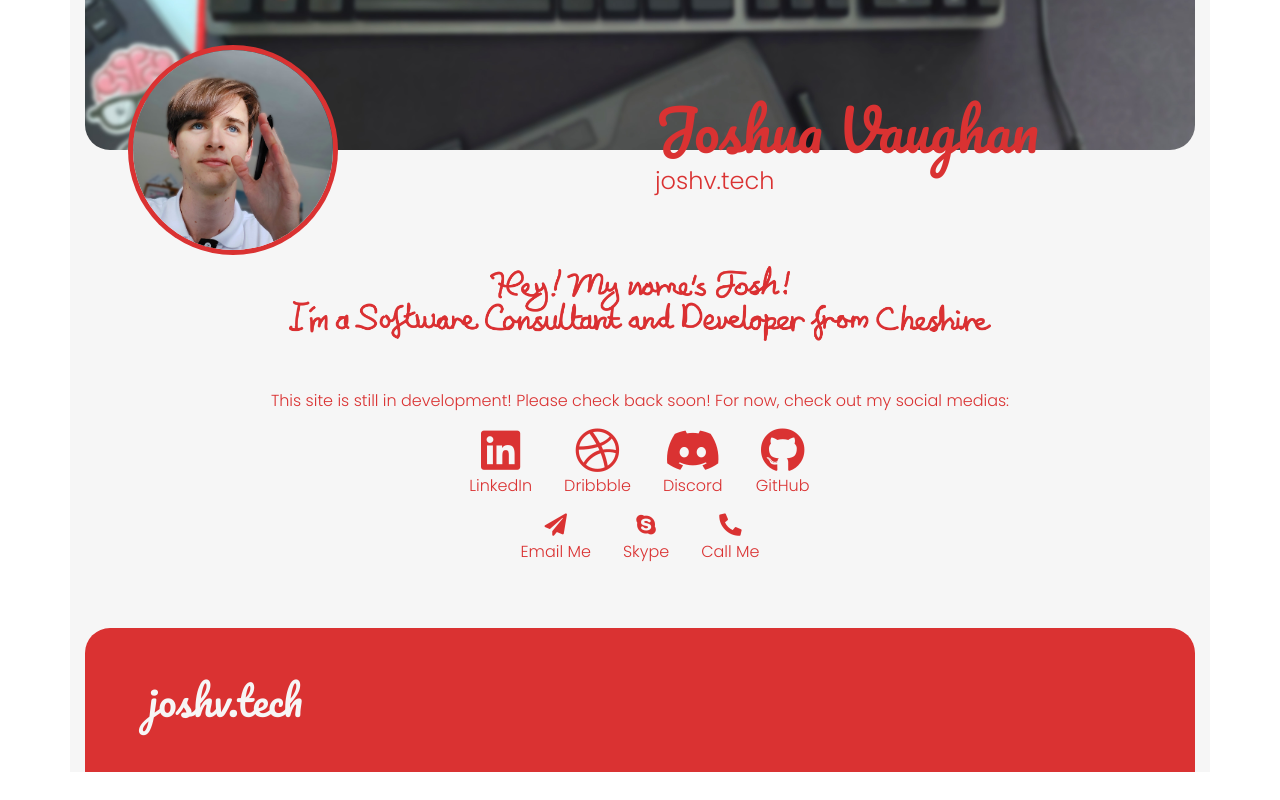
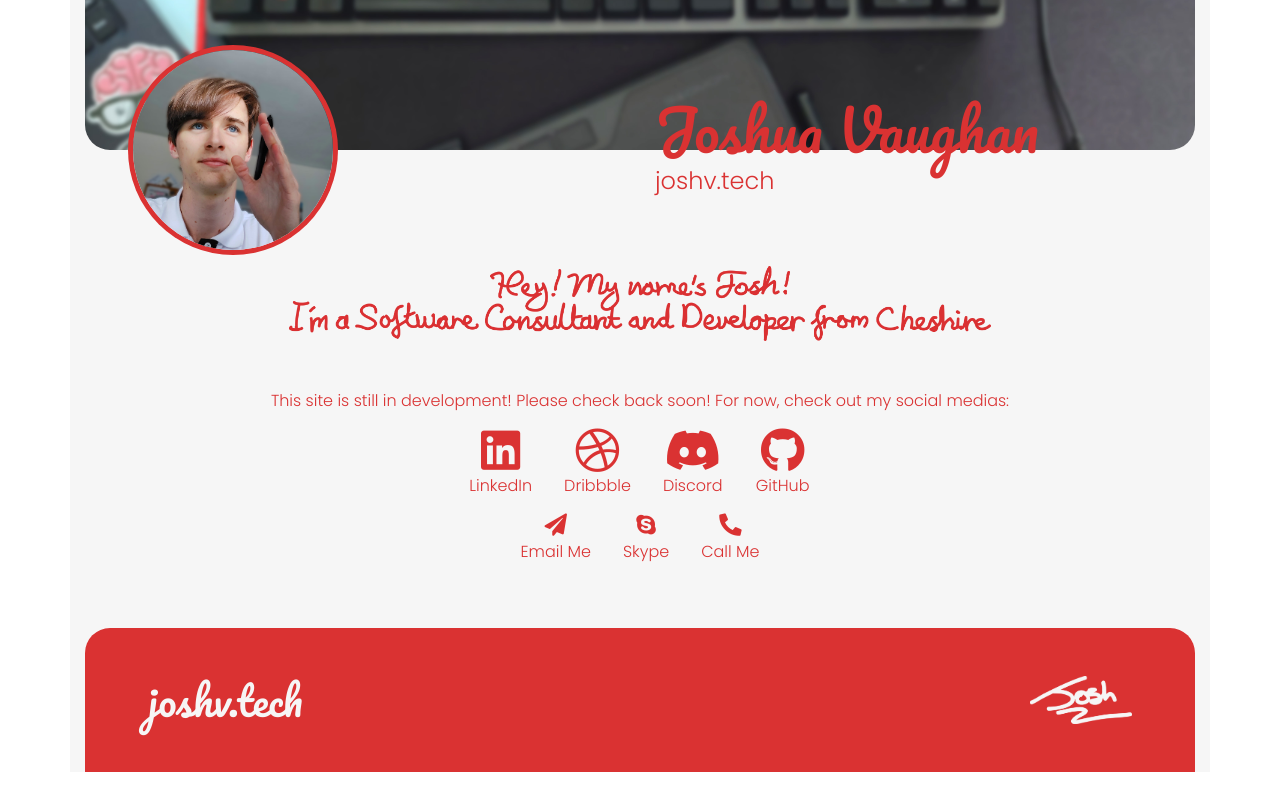
Before and after one commit to Bappy0X/joshv.tech, a React (Create React App) app: page / in a window 1280 px wide. Built offline with nearby package versions, Linux system fonts and the light colour scheme.

Commit message:
Light ver

```diff
--- a/public/index.html
+++ b/public/index.html
@@ -2,19 +2,20 @@
 <html lang="en">
   	<head>
 		<meta charset="utf-8" />
+		<meta name="viewport" content="width=device-width, initial-scale=1" />
+
+		<meta property="og:type" content="website" />
+		<!--<meta property="og:url" content="https://bappy0x.tk/" />
+		<meta property="og:image" content="public/img/logo_red.jpg" />-->
+		<meta property="og:description" content="Hey! My name's Josh! I'm a Software Consultant and Developer from Cheshire" />
+		<meta name="theme-color" content="#da3232" />
+
+		<title>Home &bull; joshv.tech</title>
+
 		<link rel="icon" href="%PUBLIC_URL%/favicon.ico" />
-    <meta name="viewport" content="width=device-width, initial-scale=1" />
-    <meta name="theme-color" content="#000000" />
-    <meta name="description" content="Web site created using create-react-app" />
 		<link rel="apple-touch-icon" href="%PUBLIC_URL%/logo192.png" />
 
-    <!--
-      manifest.json provides metadata used when your web app is installed on a
-      user's mobile device or desktop. See https://developers.google.com/web/fundamentals/web-app-manifest/
-    -->
 		<link rel="manifest" href="%PUBLIC_URL%/manifest.json" />
-
-    <title>Home &bull; joshv.tech</title>
 
 		<link rel="stylesheet" href="https://bootswatch.com/4/lumen/bootstrap.min.css">
 		<link rel="stylesheet" href="https://cdnjs.cloudflare.com/ajax/libs/font-awesome/5.13.0/css/all.min.css" integrity="sha256-h20CPZ0QyXlBuAw7A+KluUYx/3pK+c7lYEpqLTlxjYQ=" crossorigin="anonymous" />
@@ -26,17 +27,9 @@
   	</head>
 	<body>
 		<noscript>JavaScript is required to run this app.</noscript>
+
 		<div id="content"></div>
-    <!--
-      This HTML file is a template.
-      If you open it directly in the browser, you will see an empty page.
 
-      You can add webfonts, meta tags, or analytics to this file.
-      The build step will place the bundled scripts into the <body> tag.
-
-      To begin the development, run `npm start` or `yarn start`.
-      To create a production bundle, use `npm run build` or `yarn build`.
-    -->
 		<script>
 			$(function () {
 				$("[data-toggle=\"tooltip\"]").tooltip()
--- a/public/style.css
+++ b/public/style.css
@@ -2,6 +2,7 @@
 
 :root {
     --my-red: #da3232;
+    --my-red-dark: #C11919;
     --off-white: #f6f6f6;
 }
 
@@ -15,6 +16,9 @@ body {
 .primary {
     color: var(--my-red) !important;
 }
+a.primary:hover  {
+    color: var(--my-red-dark) !important;
+}
 .secondary {
     color: var(--off-white) !important;
 }
--- a/src/App.js
+++ b/src/App.js
@@ -7,6 +7,7 @@ import Image from "react-bootstrap/Image"
 import icon from "./img/Icon.jpg"
 import banner from "./img/Banner.jpg"
 import handwriting from "./img/Handwriting.png"
+import signature from "./img/Signature.png"
 
 function SocialMediaIcon({ type="fab", name, url, size=2.8, title }) {
 	return (
@@ -84,11 +85,12 @@ export default function App() {
 					</ul>
 				</div>
 
-				<Row className="py-5 mx-0" style={{backgroundColor: "var(--my-red)", borderRadius: "25px 25px 0 0"}}>
+				<Row nogutters className="mx-0 p-5" style={{backgroundColor: "var(--my-red)", borderRadius: "25px 25px 0 0"}}>
 					<Col>
-						<h1 className="ml-5 my-0 secondary accent">joshv.tech</h1>
+						<h1 className="my-0 secondary accent">joshv.tech</h1>
 					</Col>
-					<Col>
+					<Col className="text-right">
+						<div style={{backgroundImage: `url('${signature}')`, backgroundSize: "contain", backgroundPosition: "right", backgroundRepeat: "no-repeat", height: "100%"}}></div>
 					</Col>
 				</Row>
 			</Container>
```
Also changed, not shown: src/img/Signature.png (added). Lines whose indentation alone changed are shown as unchanged.
